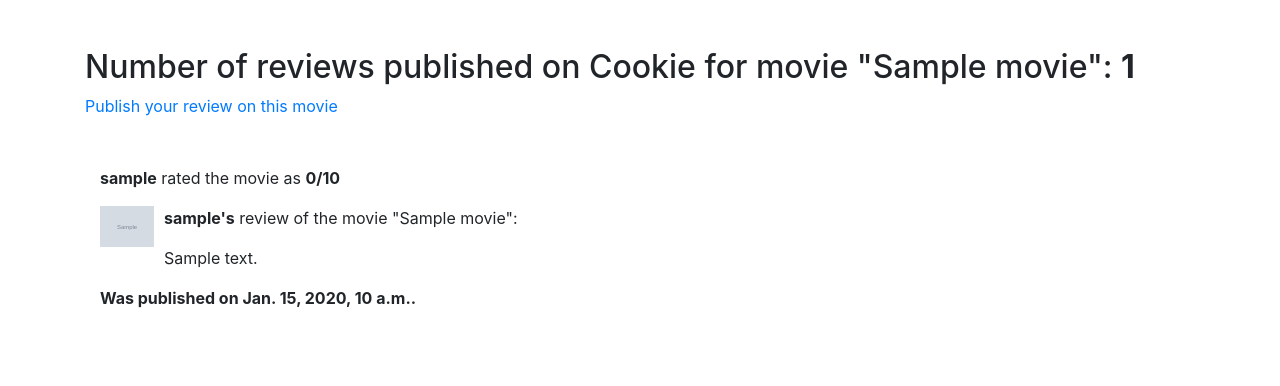
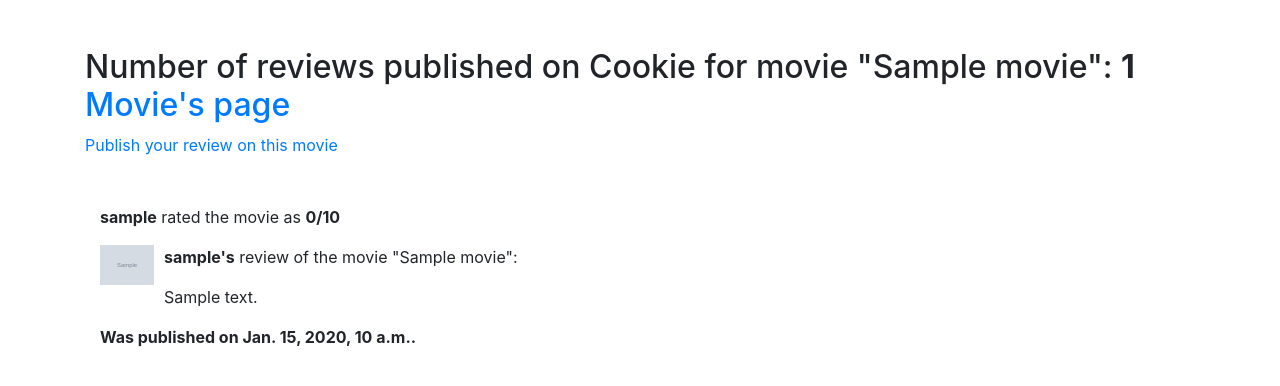
Before and after one commit to Andrew-157/dj_project_3, a Django app: page /movies/1/reviews/ in a window 1280 px wide. Shown: the part 56-442 px from the top of the page. Run offline with Django 4.2, Linux system fonts and the light colour scheme; tables that the repository leaves empty hold one stand-in row (values such as "Sample post"); grey boxes marked "Sample" are stand-in pictures; some libraries are stand-ins or nearby versions.

Commit message:
Delete your review of the movie

```diff
--- a/movies/templates/movies/review_list.html
+++ b/movies/templates/movies/review_list.html
@@ -3,11 +3,12 @@
 {% block content %}
 <div class="container py-5">
     <h2>Number of reviews published on Cookie for movie "{{ movie.title }}":
-        <strong>{{ reviews_ratings|length}}</strong>
+        <strong>{{ reviews_ratings|length}}</strong> <br>
+        <a href="{% url 'movies:movie-detail' movie.slug %}">Movie's page</a>
     </h2>
     <div>
         {% if user_has_review %}
-        <a href="">Check out the review you left on this movie</a>
+        <a href="{% url 'movies:review-detail' movie.id %}">Check out the review you left on this movie</a>
         {% else %}
         <a href="{% url 'movies:review-movie' movie.id %}">Publish your review on this movie</a>
         {% endif %}
--- a/movies/urls.py
+++ b/movies/urls.py
@@ -19,5 +19,9 @@ urlpatterns = [
     path('movies/<int:pk>/reviews/',
          views.ReviewListView.as_view(), name='review-list'),
     path('movies/<int:pk>/review/',
-         views.ReviewMovieView.as_view(), name='review-movie')
+         views.ReviewMovieView.as_view(), name='review-movie'),
+    path('movies/<int:pk>/review/detail/',
+         views.ReviewDetailView.as_view(), name='review-detail'),
+    path('movies/<int:pk>/reviews/delete/',
+         views.DeleteReviewView.as_view(), name='review-delete')
 ]
--- a/movies/views.py
+++ b/movies/views.py
@@ -268,7 +268,6 @@ class ReviewListView(View):
             user_has_review = True
         else:
             user_has_review = False
-        print(reviews_ratings)
         return render(request, self.template_name, {'reviews_ratings': reviews_ratings,
                                                     'user_has_review': user_has_review,
                                                     'movie': movie})
@@ -323,3 +322,100 @@ class ReviewMovieView(View):
             return HttpResponseRedirect(reverse(self.redirect_to, args=(movie.id, )))
         return render(request, self.template_name, {'form': form,
                                                     'movie': movie})
+
+
+class ReviewDetailView(View):
+    template_name = 'movies/review_detail.html'
+    form_class = ReviewMovieForm
+    success_message = 'You successfully updated your review of the movie.'
+    warning_message = 'You have not reviewed the movie.'
+    redirect_to = 'movies:review-list'
+
+    def get_movie(self, pk):
+        return Movie.objects.filter(id=pk).first()
+
+    def get_rating(self, movie_pk, user):
+        return Rating.objects.select_related('movie', 'owner').\
+            filter(
+            Q(owner=user) &
+            Q(movie__id=movie_pk)
+        ).first()
+
+    def get_review(self, movie_pk, user):
+        return Review.objects.select_related('movie', 'owner').\
+            filter(
+            Q(owner=user) &
+            Q(movie__id=movie_pk)
+        ).first()
+
+    def get(self, request, *args, **kwargs):
+        movie = self.get_movie(self.kwargs['pk'])
+        if not movie:
+            return render(request, 'movies/nonexistent.html')
+        current_user = self.request.user
+        review = self.get_review(movie.id, current_user)
+        if not review:
+            messages.warning(request, self.warning_message)
+            return HttpResponseRedirect(reverse(
+                self.redirect_to, args=(movie.id, )
+            ))
+        rating = self.get_rating(movie.id, current_user)
+        form = self.form_class(instance=review)
+        return render(request, self.template_name, {'movie': movie,
+                                                    'review': review,
+                                                    'rating': rating,
+                                                    'form': form})
+
+    def post(self, request, *args, **kwargs):
+        movie = self.get_movie(self.kwargs['pk'])
+        current_user = request.user
+        review = self.get_review(movie.id, current_user)
+        rating = self.get_rating(movie.id, current_user)
+        form = self.form_class(request.POST, instance=review)
+        if form.is_valid():
+            form.save()
+            messages.success(request, self.success_message)
+            return HttpResponseRedirect(reverse(self.redirect_to, args=(movie.id,)))
+        return render(request, self.template_name, {'movie': movie,
+                                                    'review': review,
+                                                    'rating': rating,
+                                                    'form': form})
+
+    @method_decorator(login_required)
+    def dispatch(self, request, *args, **kwargs):
+        return super().dispatch(request, *args, **kwargs)
+
+
+class DeleteReviewView(View):
+    redirect_to = 'movies:review-list'
+    success_message = 'You successfully deleted your review of the movie'
+    warning_message = 'You have no review of the movie to delete'
+
+    def get_movie(self, pk):
+        return Movie.objects.filter(id=pk).first()
+
+    def get_review(self, movie_pk, user):
+        return Review.objects.select_related('movie', 'owner').\
+            filter(
+            Q(owner=user) &
+            Q(movie__id=movie_pk)
+        ).first()
+
+    def get(self, request, *args, **kwargs):
+        movie = self.get_movie(self.kwargs['pk'])
+        if not movie:
+            return render(request, 'movies/nonexistent.html')
+        current_user = self.request.user
+        review = self.get_review(movie.id, current_user)
+        if not review:
+            messages.warning(request, self.warning_message)
+            return HttpResponseRedirect(reverse(
+                self.redirect_to, args=(movie.id, )
+            ))
+        review.delete()
+        messages.success(request, self.success_message)
+        return HttpResponseRedirect(reverse(self.redirect_to, args=(movie.id, )))
+
+    @method_decorator(login_required)
+    def dispatch(self, request, *args, **kwargs):
+        return super().dispatch(request, *args, **kwargs)
```
Also changed, not shown: movies/templates/movies/review_detail.html (added, +33 -0 lines).
